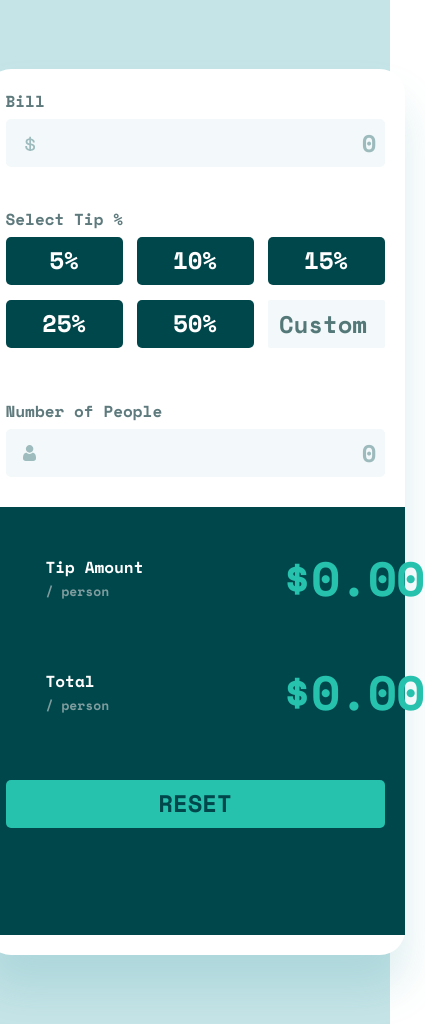
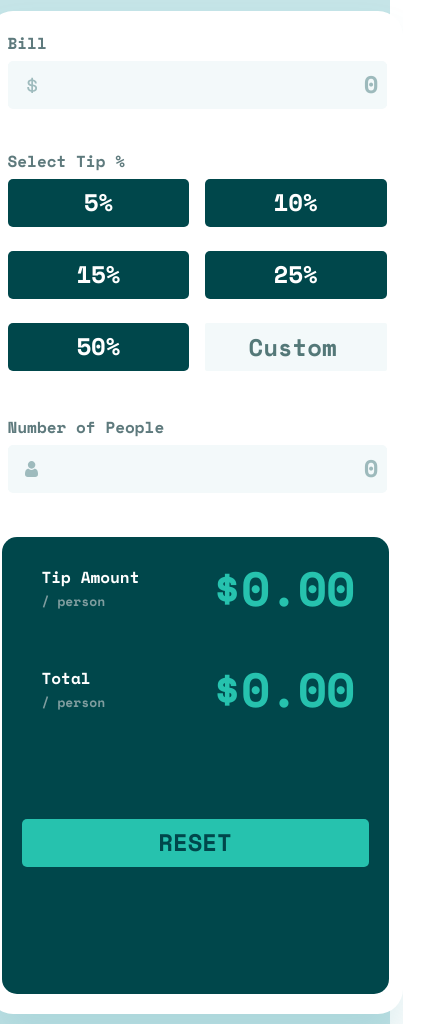
Before and after one commit to Pir0Ensl4ver/tip-calculator, a React (Create React App) app: page / in a window 390 px wide. Shown: the whole page, 425 px wide, since content can reach past the window. Built offline with nearby package versions, Linux system fonts and the light colour scheme.

Commit message:
Mostly finished

```diff
--- a/src/TipCalculator.js
+++ b/src/TipCalculator.js
@@ -1,23 +1,21 @@
-import React, { useState, useEffect } from "react";
+import React, { useState, useEffect } from 'react';
 
-import useInput from "./hooks/use-input";
-import TipCalculatorButton from "./TipCalculatorButton";
+import useInput from './hooks/use-input';
+import TipCalculatorButton from './TipCalculatorButton';
 
-import Card from "./UI/Card";
-import { DollarIcon, PersonIcon } from "./UI/Icons/Icons";
+import Card from './UI/Card';
+import { DollarIcon, PersonIcon } from './UI/Icons/Icons';
 
-import classes from "./TipCalculator.module.css";
+import classes from './TipCalculator.module.css';
 
-const isPositiveNumber = (value) => {
+const isPositiveNumberOrEmpty = (value) => {
   if (!value) {
     return false;
   }
   return !isNaN(value) && parseFloat(value) > 0;
 };
 
-const isPositiveNumberAndUnderOrEqualHundredAndCustomPercentActive = (
-  value
-) => {
+const isPositiveNumberAndUnderOrEqualHundredAndCustomPercentActive = (value) => {
   if (!value) {
     return false;
   }
@@ -37,7 +35,7 @@ const TipCalculator = () => {
     valueChangeHandler: billChangeHandler,
     inputBlurHandler: billBlurHandler,
     reset: resetBill,
-  } = useInput(isPositiveNumber);
+  } = useInput(isPositiveNumberOrEmpty);
 
   const {
     value: customPercentValue,
@@ -55,7 +53,7 @@ const TipCalculator = () => {
     valueChangeHandler: peopleNumberChangeHandler,
     inputBlurHandler: peopleNumberBlurHandler,
     reset: resetPeopleNumber,
-  } = useInput(isPositiveNumber);
+  } = useInput(isPositiveNumberOrEmpty);
 
   useEffect(() => {
     const billFloat = parseFloat(billValue);
@@ -124,11 +122,11 @@ const TipCalculator = () => {
               <DollarIcon />
               <input
                 className={classes[`tip-calculator-input`]}
-                type="number"
+                type='number'
                 value={billValue}
                 onChange={billChangeHandler}
                 onBlur={billBlurHandler}
-                placeholder="0"
+                placeholder='0'
               />
             </div>
           </section>
@@ -139,9 +137,7 @@ const TipCalculator = () => {
                 return (
                   <TipCalculatorButton
                     key={percentValue}
-                    onClick={() =>
-                      onClickSetTipValueButtonHandler(percentValue)
-                    }
+                    onClick={() => onClickSetTipValueButtonHandler(percentValue)}
                   >
                     {percentValue}%
                   </TipCalculatorButton>
@@ -149,64 +145,52 @@ const TipCalculator = () => {
               })}
               <input
                 className={classes[`tip-calculator-custom-input`]}
-                type="number"
+                type='number'
                 value={customPercentValue}
                 onChange={onCustomPercentChangeHandler}
                 onBlur={percentBlurHandler}
-                placeholder="Custom"
+                placeholder='Custom'
               />
             </div>
           </section>
           <section className={classes[`tip-calculator-left-section-third`]}>
-            <h3 className={classes[`tip-calculator-input-h3`]}>
-              Number of People
-            </h3>
+            <h3 className={classes[`tip-calculator-input-h3`]}>Number of People</h3>
             <div className={classes[`tip-calculator-input-background`]}>
               <PersonIcon />
               <input
                 className={classes[`tip-calculator-input`]}
-                type="number"
+                type='number'
                 value={peopleNumberValue}
                 onChange={peopleNumberChangeHandler}
                 onBlur={peopleNumberBlurHandler}
-                placeholder="0"
+                placeholder='0'
               />
             </div>
           </section>
         </div>
         <div className={classes[`tip-calculator-right-section`]}>
           <section className={classes[`tip-calculator-right-section-first`]}>
-            <div
-              className={classes[`tip-calculator-right-section-p-container`]}
-            >
-              <p className={classes[`tip-calculator-right-section-info-p`]}>
-                Tip Amount
-              </p>
-              <p className={classes[`tip-calculator-right-section-person-p`]}>
-                / person
-              </p>
+            <div className={classes[`tip-calculator-right-section-p-container`]}>
+              <p className={classes[`tip-calculator-right-section-info-p`]}>Tip Amount</p>
+              <p className={classes[`tip-calculator-right-section-person-p`]}>/ person</p>
             </div>
-            <label
-              className={classes[`tip-calculator-right-section-tip-display`]}
-            >
-              ${tipPerPerson.toFixed(2)}
+            <label className={classes[`tip-calculator-right-section-tip-display`]}>
+              $
+              {totalPerPerson.toFixed(2) > 9999
+                ? totalPerPerson.toFixed(0)
+                : totalPerPerson.toFixed(2)}
             </label>
           </section>
           <section className={classes[`tip-calculator-right-section-second`]}>
-            <div
-              className={classes[`tip-calculator-right-section-p-container`]}
-            >
-              <p className={classes[`tip-calculator-right-section-info-p`]}>
-                Total
-              </p>
-              <p className={classes[`tip-calculator-right-section-person-p`]}>
-                / person
-              </p>
+            <div className={classes[`tip-calculator-right-section-p-container`]}>
+              <p className={classes[`tip-calculator-right-section-info-p`]}>Total</p>
+              <p className={classes[`tip-calculator-right-section-person-p`]}>/ person</p>
             </div>
-            <label
-              className={classes[`tip-calculator-right-section-tip-display`]}
-            >
-              ${totalPerPerson.toFixed(2)}
+            <label className={classes[`tip-calculator-right-section-tip-display`]}>
+              $
+              {totalPerPerson.toFixed(2) > 9999
+                ? totalPerPerson.toFixed(0)
+                : totalPerPerson.toFixed(2)}
             </label>
           </section>
           <section className={classes[`tip-calculator-right-section-third`]}>
--- a/src/TipCalculator.module.css
+++ b/src/TipCalculator.module.css
@@ -50,7 +50,7 @@
 }
 
 .tip-calculator-input-h3 {
-  font-family: "Space Mono", monospace;
+  font-family: 'Space Mono', monospace;
   font-weight: 700;
   font-style: normal;
   font-size: 16px;
@@ -82,7 +82,25 @@
   margin-top: 3px;
   padding-right: 6px;
   border: 0px;
-  font-family: "Space Mono", monospace;
+  font-family: 'Space Mono', monospace;
+  font-weight: 700;
+  font-size: 24px;
+  line-height: 35.54;
+  text-align: right;
+
+  color: #00474b;
+
+  background: #f3f9fa;
+}
+
+.tip-calculator-input-error {
+  width: 379px;
+  height: 40px;
+  margin-top: 3px;
+  padding-right: 6px;
+  border: 2px solid #e17052;
+  border-radius: 5px;
+  font-family: 'Space Mono', monospace;
   font-weight: 700;
   font-size: 24px;
   line-height: 35.54;
@@ -107,6 +125,13 @@
   margin-right: 2px;
 }
 
+.tip-calculator-input-error-label {
+  color: #e17052;
+  font-family: 'Space Mono', monospace;
+  font-weight: 700;
+  font-size: 24px;
+}
+
 .tip-calculator-button-container {
   display: grid;
   grid-template-columns: repeat(3, 1fr);
@@ -125,7 +150,7 @@
   padding: 0px 6px 0px 0px;
   display: inline-block;
   font-size: 24px;
-  font-family: "Space Mono", monospace;
+  font-family: 'Space Mono', monospace;
   font-weight: 700;
   line-height: 36px;
   cursor: pointer;
@@ -187,7 +212,7 @@
   width: 98px;
   height: 24px;
   margin: 0px 0px 0px 0px;
-  font-family: "Space Mono";
+  font-family: 'Space Mono';
   font-style: normal;
   font-weight: 700;
   font-size: 16px;
@@ -200,7 +225,7 @@
   width: 64px;
   height: 19px;
   margin: 3px 0px 0px 0px;
-  font-family: "Space Mono";
+  font-family: 'Space Mono';
   font-style: normal;
   font-weight: 700;
   font-size: 13px;
@@ -210,12 +235,12 @@
 }
 
 .tip-calculator-right-section-tip-display {
-  width: 193px;
+  width: 213px;
   height: 71px;
   line-height: 46px;
   font-style: normal;
   font-size: 48px;
-  font-family: "Space Mono", monospace;
+  font-family: 'Space Mono', monospace;
   font-weight: 700;
   text-align: right;
   letter-spacing: -1px;
@@ -227,15 +252,15 @@
   width: 333px;
   border-radius: 5px;
   background: #26c2ae;
-  font-family: "Space Mono", monospace;
+  font-family: 'Space Mono', monospace;
   font-weight: 700;
   color: #00474b;
 }
 
-@media (max-width: 768px) {
+@media (max-width: 789px) {
   .tip-calculator {
     flex-direction: column;
-    width: 100%;
+    width: 375px;
     height: auto;
     position: static;
     top: 0;
@@ -250,12 +275,15 @@
 
   .tip-calculator-left-section {
     margin-bottom: 30px;
+    height: 476px;
+    left: 32px;
+    top: 286px;
   }
 
-  .tip-calculator-left-section-first,
-  .tip-calculator-left-section-second,
   .tip-calculator-left-section-third {
-    width: 100%;
+    position: relative;
+    height: 78px;
+    top: 74px;
   }
 
   .tip-calculator-input-background {
@@ -267,18 +295,38 @@
   }
 
   .tip-calculator-button-container {
-    width: 100%;
+    display: flex;
+    flex-wrap: wrap;
+    justify-content: space-between;
+    margin-bottom: 20px;
+  }
+
+  .tip-calculator-button-container button {
+    flex: 0 0 48%;
+    margin-bottom: 10px;
+  }
+
+  .tip-calculator-button-container input {
+    flex: 0 0 48%;
+    margin-bottom: 10px;
   }
 
   .tip-calculator-right-section {
+    width: 387px;
+    height: 457px;
+    left: 24px;
+    top: 644px;
+
     background: #00474b;
-    padding: 20px;
-    border-radius: 0;
+    border-radius: 15px;
   }
 
   .tip-calculator-right-section-first,
   .tip-calculator-right-section-second {
-    width: 100%;
+    width: 317 px;
+    height: 58px;
+    left: 48px;
+    top: 681px;
   }
 
   .tip-calculator-right-section-tip-display {
@@ -286,8 +334,10 @@
   }
 
   .tip-calculator-right-section-third {
-    width: 100%;
-    margin: 40px 0 20px 0;
+    width: 347px;
+    height: 48px;
+    left: 48px;
+    top: 829px;
   }
 
   .tip-calculator-button-reset {
```
